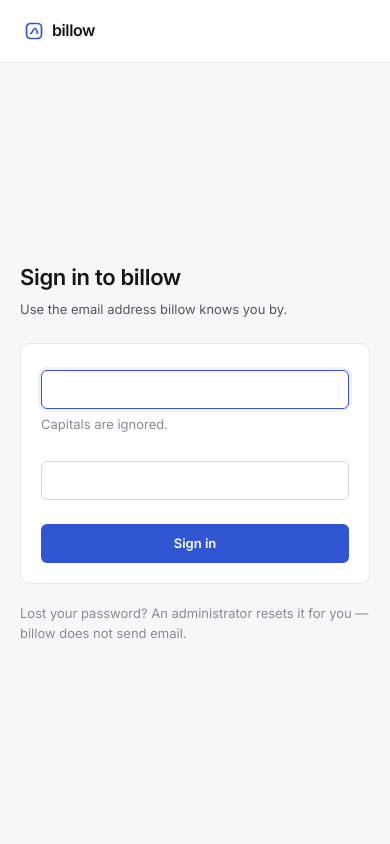
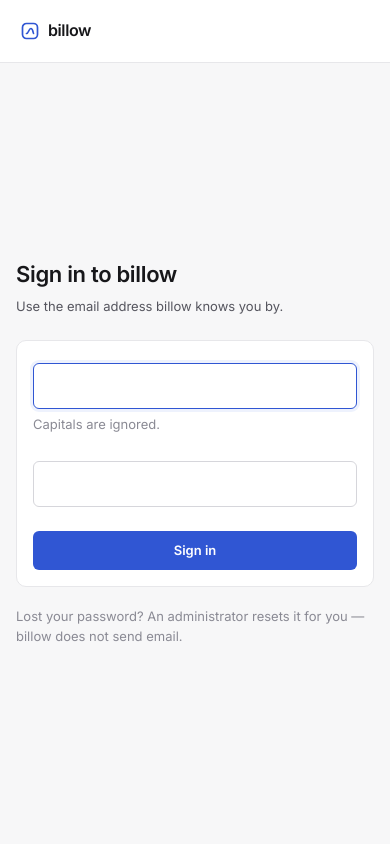
Before and after one commit to konfpa/billow, a Django app: template templates/registration/login.html in a window 390 px wide. Run offline with Django 5.2, Linux system fonts and the light colour scheme; the template is opened without the code that fills it, so the values that code supplies are empty; style sheets or scripts are compiled from the project's sources.

Commit message:
style(ui): make every page fit a phone
The pages were laid out for a desktop and merely allowed to reflow. On
a 390px screen the gutters and panel padding ate a fifth of the width,
and tapping any text box zoomed the page in with no way back out,
because Safari on iOS zooms whenever a focused control's text is under
16px and billow's body size is 14px.

- Controls take a new 16px `--text-control` below `sm`, and the body
  size from `sm` up, so a phone never zooms and a desktop keeps the
  ramp the design system decided on
- Gutters and panel padding step up with the viewport rather than
  starting at the desktop value
- Nav rows and the sign-out button take a taller target below `lg`,
  where a finger picks them rather than a pointer
- Save spans the width on a phone, where a button the width of its
  label is a small target at the end of a long form
- `min-h-dvh` rather than `min-h-screen`, so a collapsing browser bar
  does not push the page past the viewport

```diff
--- a/assets/css/app.css
+++ b/assets/css/app.css
@@ -49,6 +49,11 @@
   --text-note--line-height: 1.5;
   --text-body: 0.875rem;
   --text-body--line-height: 1.5;
+  /* Safari on iOS zooms the page when a focused control's text is under 16px,
+     and never zooms back out. The body size is 14px, so controls take this one
+     below `sm` instead. */
+  --text-control: 1rem;
+  --text-control--line-height: 1.5;
   --text-lead: 1rem;
   --text-lead--line-height: 1.6;
   --text-title: 1.375rem;
@@ -69,9 +74,10 @@
 }
 
 @utility field {
-  @apply w-full rounded-control border border-line-strong bg-surface px-3 py-2 text-body text-ink
+  @apply w-full rounded-control border border-line-strong bg-surface px-3 py-2.5 text-control text-ink
          placeholder:text-ink-faint outline-none
-         focus-visible:border-accent focus-visible:ring-3 focus-visible:ring-accent-soft;
+         focus-visible:border-accent focus-visible:ring-3 focus-visible:ring-accent-soft
+         sm:py-2 sm:text-body;
 }
 
 @utility field-invalid {
@@ -87,7 +93,7 @@
 }
 
 @utility panel-head {
-  @apply flex items-baseline justify-between gap-3 border-b border-line px-5 py-3.5;
+  @apply flex items-baseline justify-between gap-3 border-b border-line px-4 py-3.5 sm:px-5;
 }
 
 @utility btn {
@@ -102,6 +108,6 @@
 }
 
 @utility nav-item {
-  @apply flex items-center gap-2.5 rounded-control px-2.5 py-2 text-note outline-none
-         focus-visible:ring-3 focus-visible:ring-accent-soft;
+  @apply flex items-center gap-2.5 rounded-control px-2.5 py-2.5 text-note outline-none
+         focus-visible:ring-3 focus-visible:ring-accent-soft lg:py-2;
 }
--- a/templates/base.html
+++ b/templates/base.html
@@ -8,11 +8,11 @@
   </head>
   <body class="bg-canvas font-sans text-body text-ink antialiased">
     {% block shell %}
-      <div class="flex min-h-screen flex-col lg:flex-row">
+      <div class="flex min-h-dvh flex-col lg:flex-row">
         {% include "core/rail.html" %}
 
         <main class="min-w-0 flex-1">
-          <div class="mx-auto max-w-[760px] px-5 py-10 sm:px-8 lg:py-14">
+          <div class="mx-auto max-w-[760px] px-4 py-8 sm:px-6 lg:px-8 lg:py-14">
             {% include "core/messages.html" %}
             {% block content %}{% endblock %}
           </div>
--- a/templates/business/setup_needed.html
+++ b/templates/business/setup_needed.html
@@ -8,8 +8,8 @@
   so plainly.
 {% endcomment %}
 {% block shell %}
-  <main class="flex min-h-screen items-center justify-center px-5 py-10">
-    <div class="panel max-w-[46ch] p-6">
+  <main class="flex min-h-dvh items-center justify-center px-4 py-10 sm:px-6">
+    <div class="panel w-full max-w-[46ch] p-5 sm:p-6">
       {% include "core/wordmark.html" %}
       <h1 class="mt-6 text-title font-semibold">billow needs setting up</h1>
       <p class="mt-2 text-note text-ink-soft">
--- a/templates/core/home.html
+++ b/templates/core/home.html
@@ -17,12 +17,12 @@
     exist is a lie that has to be removed later.
   {% endcomment %}
   <section class="mt-8 grid gap-5 sm:grid-cols-2">
-    <div class="panel p-5">
+    <div class="panel p-4 sm:p-5">
       <h2 class="text-note font-semibold">Customers</h2>
       <p class="mt-1.5 text-note text-ink-soft">Nobody to invoice yet. billow will keep them here.</p>
       <p class="mt-4 text-micro uppercase text-ink-faint">Arrives in a later release</p>
     </div>
-    <div class="panel p-5">
+    <div class="panel p-4 sm:p-5">
       <h2 class="text-note font-semibold">Invoices</h2>
       <p class="mt-1.5 text-note text-ink-soft">Nothing issued yet, and nothing outstanding.</p>
       <p class="mt-4 text-micro uppercase text-ink-faint">Arrives in a later release</p>
--- a/templates/registration/login.html
+++ b/templates/registration/login.html
@@ -7,14 +7,14 @@
   shell reduces to the wordmark and the form.
 {% endcomment %}
 {% block shell %}
-  <div class="flex min-h-screen flex-col">
-    <header class="border-b border-line bg-surface px-5 py-4">
+  <div class="flex min-h-dvh flex-col">
+    <header class="border-b border-line bg-surface px-4 py-4 sm:px-6">
       <div class="mx-auto max-w-[1100px]">
         {% include "core/wordmark.html" %}
       </div>
     </header>
 
-    <main class="flex flex-1 items-center justify-center px-5 py-12">
+    <main class="flex flex-1 items-center justify-center px-4 py-10 sm:px-6 sm:py-12">
       <div class="w-full max-w-[400px]">
         <h1 class="text-title font-semibold">Sign in to billow</h1>
         <p class="mt-2 text-note text-ink-soft">Use the email address billow knows you by.</p>
@@ -36,7 +36,7 @@
           </div>
         {% endif %}
 
-        <form method="post" action="{% url 'login' %}" class="mt-6 panel p-5">
+        <form method="post" action="{% url 'login' %}" class="mt-6 panel p-4 sm:p-5">
           {% csrf_token %}
           <input type="hidden" name="next" value="{{ next }}">
 
```
Also changed, not shown: templates/business/settings.html (+9 -9 lines).
